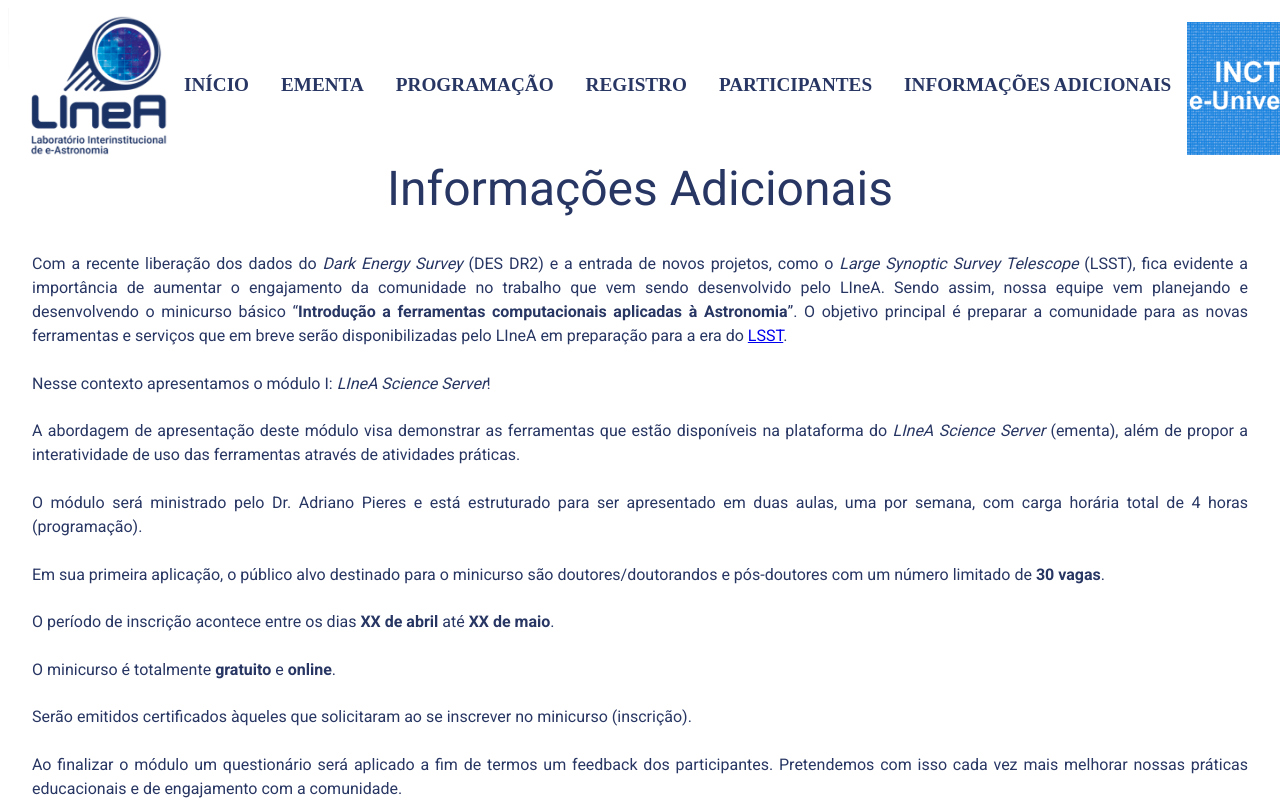
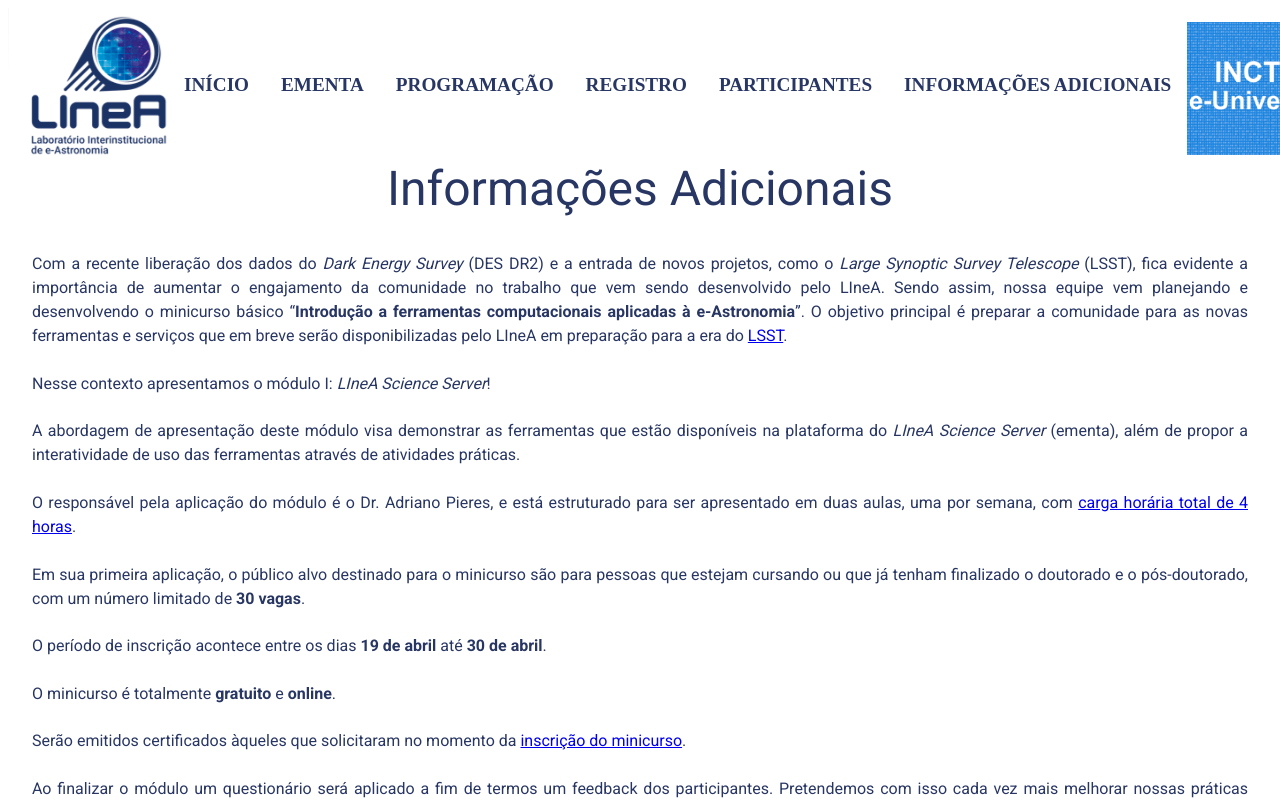
Before and after one commit to linea-it/canis, a React (Create React App) app in the folder frontend/: page /informacoes-adicionais in a window 1280 px wide. Shown: the top 800 px of the page. Built offline with nearby package versions, Linux system fonts and the light colour scheme; the HTML template or start-up script is replaced by a standard one.

Commit message:
Updating content

```diff
--- a/frontend/src/pages/Home/index.js
+++ b/frontend/src/pages/Home/index.js
@@ -20,8 +20,12 @@ function Home() {
             </Typography>
             <br />
             <Typography variant="h4" align="center" color="primary">
-              Introdução a ferramentas computacionais aplicadas à Astronomia
+              Introdução a ferramentas computacionais aplicadas à e-Astronomia
             </Typography>
+            <Typography variant="h6" align="center" color="primary">
+              (Projeto Piloto)
+            </Typography>
+            <br />
             <br />
             <Typography variant="h5" align="center" color="primary">
               O LIneA abre as inscrições para o primeiro módulo do minicurso
@@ -32,12 +36,11 @@ function Home() {
               &rdquo; a nível de doutorado e pós-doutorado, totalmente gratuito.
             </Typography>
             <br />
-            <br />
             <Typography variant="h5" align="center" color="primary">
               Responsável: Dr. Adriano Pieres
             </Typography>
             <Typography variant="h5" align="center" color="primary">
-              Período de inscrição: xx/04 até xx/05
+              Período de inscrição: 19/04 até 30/04
             </Typography>
             <Typography variant="h5" align="center" color="primary">
               Total de vagas: 30
--- a/frontend/src/pages/Informacoes/index.js
+++ b/frontend/src/pages/Informacoes/index.js
@@ -33,7 +33,7 @@ function Informacoes() {
               que vem sendo desenvolvido pelo LIneA. Sendo assim, nossa equipe
               vem planejando e desenvolvendo o minicurso básico &ldquo;
               <strong>
-                Introdução a ferramentas computacionais aplicadas à Astronomia
+                Introdução a ferramentas computacionais aplicadas à e-Astronomia
               </strong>
               &rdquo;. O objetivo principal é preparar a comunidade para as
               novas ferramentas e serviços que em breve serão disponibilizadas
@@ -73,9 +73,10 @@ function Informacoes() {
               color="primary"
               gutterBottom
             >
-              O módulo será ministrado pelo Dr. Adriano Pieres e está
-              estruturado para ser apresentado em duas aulas, uma por semana,
-              com carga horária total de 4 horas (programação).
+              O responsável pela aplicação do módulo é o Dr. Adriano Pieres, e
+              está estruturado para ser apresentado em duas aulas, uma por
+              semana, com <a href="/programa">carga horária total de 4 horas</a>
+              .
             </Typography>
             <br />
             <Typography
@@ -85,8 +86,9 @@ function Informacoes() {
               gutterBottom
             >
               Em sua primeira aplicação, o público alvo destinado para o
-              minicurso são doutores/doutorandos e pós-doutores com um número
-              limitado de <strong>30 vagas</strong>.
+              minicurso são para pessoas que estejam cursando ou que já tenham
+              finalizado o doutorado e o pós-doutorado, com um número limitado
+              de <strong>30 vagas</strong>.
             </Typography>
             <br />
             <Typography
@@ -96,7 +98,7 @@ function Informacoes() {
               gutterBottom
             >
               O período de inscrição acontece entre os dias{' '}
-              <strong>XX de abril</strong> até <strong>XX de maio</strong>.
+              <strong>19 de abril</strong> até <strong>30 de abril</strong>.
             </Typography>
             <br />
             <Typography
@@ -115,8 +117,8 @@ function Informacoes() {
               color="primary"
               gutterBottom
             >
-              Serão emitidos certificados àqueles que solicitaram ao se
-              inscrever no minicurso (inscrição).
+              Serão emitidos certificados àqueles que solicitaram no momento da{' '}
+              <a href="/registro">inscrição do minicurso</a>.
             </Typography>
             <br />
             <Typography
--- a/frontend/src/pages/Programacao/index.js
+++ b/frontend/src/pages/Programacao/index.js
@@ -24,7 +24,7 @@ function Programacao() {
         </Grid>
         <Grid item xs={12} sm={6} md={5} style={{ width: '100%' }}>
           <Typography variant="h6" color="primary">
-            xx/05 | 9h às 11h
+            04/05 | 9h às 11h
           </Typography>
           <Typography variant="subtitle1" color="primary">
             <strong>Aula 1</strong>: Introdução e apresentação da plataforma e
@@ -36,7 +36,7 @@ function Programacao() {
         </Grid>
         <Grid item xs={12} sm={6} md={5} style={{ width: '100%' }}>
           <Typography variant="h6" color="primary">
-            xx/05 | 9h às 11h
+            11/05 | 9h às 11h
           </Typography>
           <Typography variant="subtitle1" color="primary">
             <strong>Aula 2</strong>: Hands on
--- a/frontend/src/pages/Registro/index.js
+++ b/frontend/src/pages/Registro/index.js
@@ -1,4 +1,5 @@
 import React, { useRef, useState } from 'react';
+import { useHistory } from 'react-router-dom';
 import {
   Grid,
   Container,
@@ -20,6 +21,7 @@ function Registro() {
   // Change dynamically the page title:
   document.title = 'LIneA Course | Registro';
 
+  const history = useHistory();
   const classes = styles();
   const formRef = useRef();
   const recaptchaRef = useRef();
@@ -42,10 +44,18 @@ function Registro() {
       const name = formRef.current.name.value;
       const email = formRef.current.email.value;
       const institute = formRef.current.institute.value;
+      const education = formRef.current.education.value;
       const occupation = formRef.current.occupation.value;
       const certificate = formRef.current.certificate.checked;
 
-      postSubscription({ name, email, institute, occupation, certificate })
+      postSubscription({
+        name,
+        email,
+        institute,
+        education,
+        occupation,
+        certificate,
+      })
         .then(() => {
           setOpenFormFeedback(true);
           // Reseting form:
@@ -58,6 +68,8 @@ function Registro() {
           formRef.current.certificate.checked = false;
 
           setIsLoading(false);
+
+          history.push('/participantes');
         })
         .catch((error) => {
           setErrorMessage(error.response.data);
@@ -76,14 +88,18 @@ function Registro() {
       <Container align="center">
         <Grid item xs={12}>
           <Grid item xs={11} md={6} className={classes.grid}>
+            <Typography variant="h3" align="center" color="primary">
+              Registro
+            </Typography>
             <Typography
-              variant="h3"
+              variant="subtitle2"
               align="center"
-              color="primary"
+              color="error"
               gutterBottom
             >
-              Registro
+              (A inscrição não garante a vaga)
             </Typography>
+            <br />
             <form ref={formRef} autoComplete="off" onSubmit={handleSubmit}>
               <div className={classes.textFields}>
                 <TextField
@@ -132,6 +148,23 @@ function Registro() {
                   error={'institute' in errorMessage}
                   helperText={
                     'institute' in errorMessage ? errorMessage.institute[0] : ''
+                  }
+                />
+              </div>
+
+              <div className={classes.textFields}>
+                <TextField
+                  required
+                  id="education"
+                  type="text"
+                  variant="outlined"
+                  label="Formação"
+                  name="education"
+                  fullWidth
+                  size="small"
+                  error={'education' in errorMessage}
+                  helperText={
+                    'education' in errorMessage ? errorMessage.education[0] : ''
                   }
                 />
               </div>
--- a/frontend/src/services/api.js
+++ b/frontend/src/services/api.js
@@ -7,6 +7,7 @@ export const postSubscription = ({
   name,
   email,
   institute,
+  education,
   occupation,
   certificate,
 }) => {
@@ -14,6 +15,7 @@ export const postSubscription = ({
     name,
     email,
     institute,
+    education,
     occupation,
     certificate,
   };
@@ -23,7 +25,7 @@ export const postSubscription = ({
 
 export const getSubscriptions = () => {
   // Only considering participants that were activated:
-  const params = { is_active: true, pageSize: 99999 };
+  const params = { pageSize: 99999 };
 
   return axios
     .get('/subscription/', { params })
```
